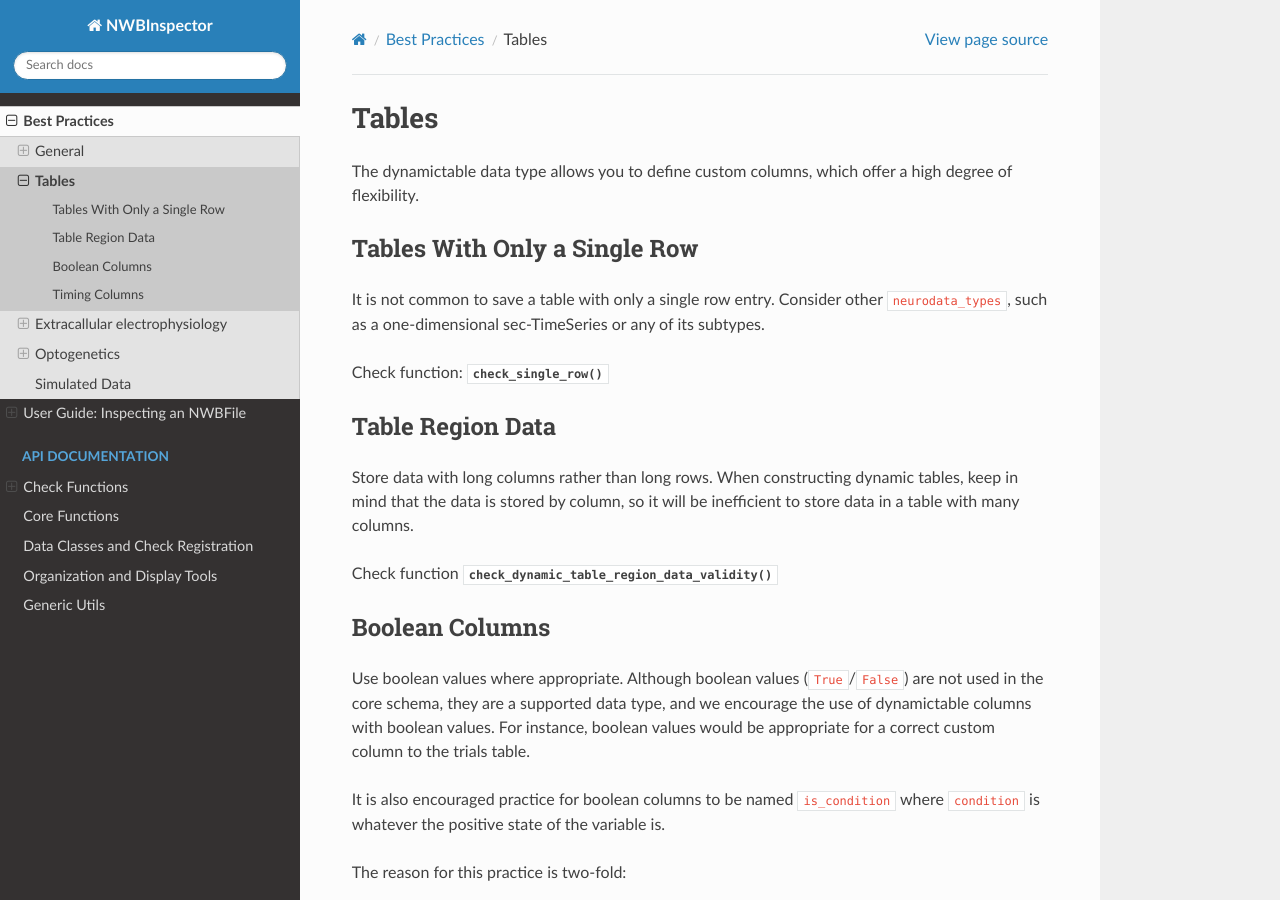
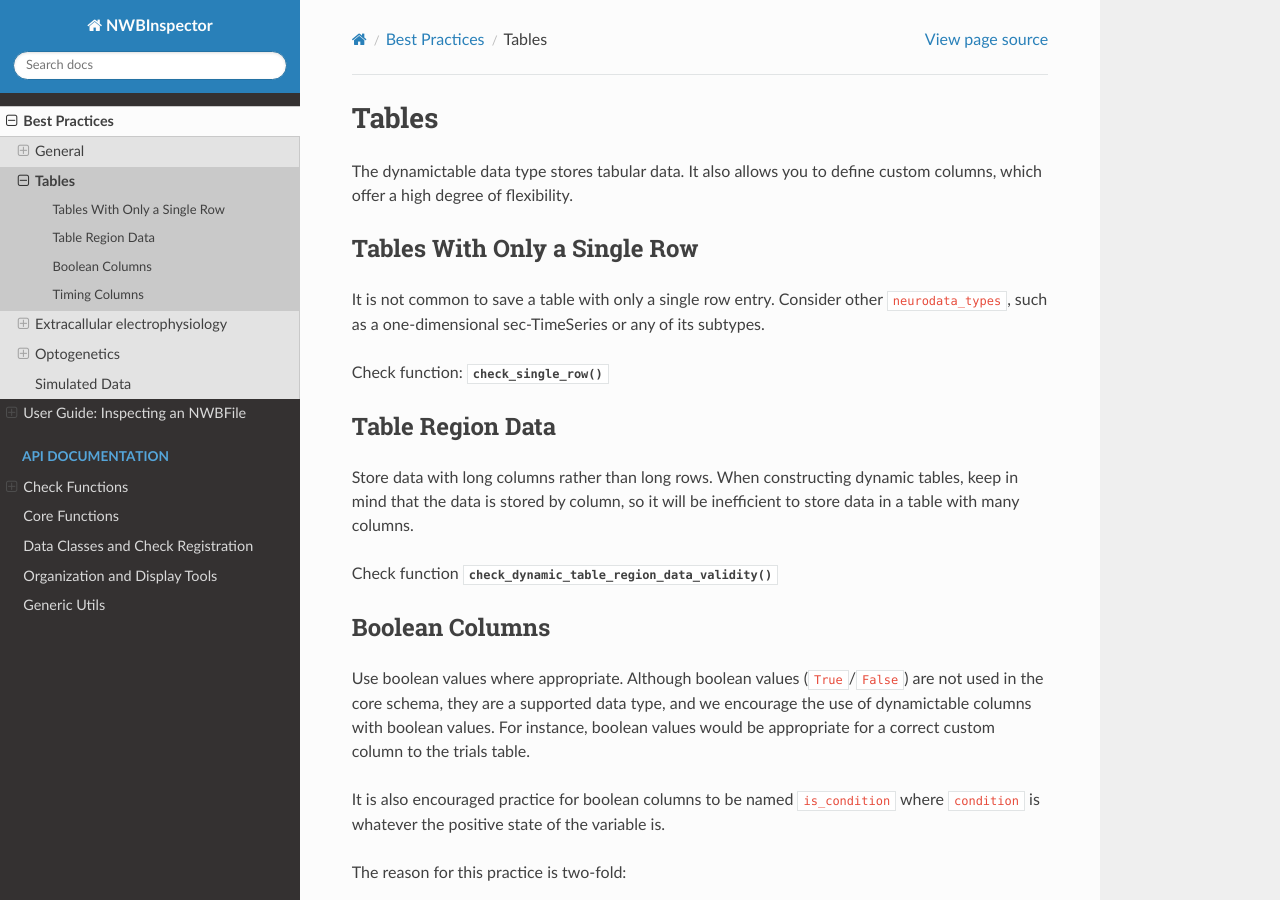
Before and after one commit to NeurodataWithoutBorders/nwbinspector, a Sphinx documentation site: the page built from docs/best_practices/tables.rst, in a window 1280 px wide and 900 px high. Built offline with Sphinx 7.4.7 and the Read the Docs theme 2.0.0, drawn with Linux system fonts in a browser that asks for light colours; pages that are not in the unit, such as notebooks, are missing from menus.

Commit message:
Update docs/best_practices/tables.rst

```diff
--- a/docs/best_practices/tables.rst
+++ b/docs/best_practices/tables.rst
@@ -1,7 +1,7 @@
 Tables
 ======
 
-The :nwb-schema:ref:`dynamictable` data type allows you to define custom columns, which offer a high
+The :nwb-schema:ref:`dynamictable` data type stores tabular data. It also allows you to define custom columns, which offer a high
 degree of flexibility.
 
 
```
